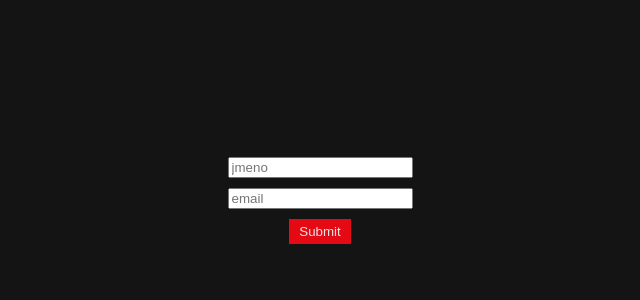
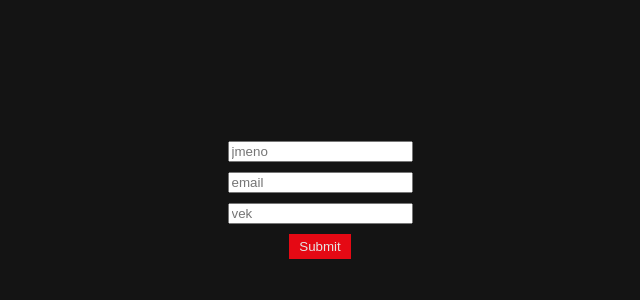
Before and after one commit to Tomixer12321/formular, a React (Create React App) app: page / in a window 1280 px wide. Shown: the top 300 px of the page, without its empty margins (320-960 px from the left). Built offline with nearby package versions, Linux system fonts and the light colour scheme.

Commit message:
added input

```diff
--- a/src/App.js
+++ b/src/App.js
@@ -3,13 +3,14 @@ import { useState } from "react";
 const App = () => {
   const [fullName, setFullName] = useState("");
   const [email, setEmail] = useState("");
+  const [age, setAge] = useState("");
   const [users, setUsers] = useState([]);
 
   const formSubmit = (event) => {
     event.preventDefault();
 
     if (fullName && email) {
-      const oneUser = { fullName: fullName, email: email };
+      const oneUser = { fullName: fullName, email: email, age: age };
       setUsers((users) => {
         return [...users, oneUser];
       });
@@ -18,6 +19,7 @@ const App = () => {
     }
     setFullName("");
     setEmail("");
+    setAge("");
   };
 
   return (
@@ -37,14 +39,24 @@ const App = () => {
           value={email}
           onChange={(event) => setEmail(event.target.value)}
         />
+        <input
+          className="userinfo"
+          type="text"
+          placeholder="vek"
+          value={age}
+          onChange={(event) => setAge(event.target.value)}
+        />
         <input type="submit" />
       </form>
-      {users.map((oneUser,index)=>{
-        const{fullName,email}=oneUser
-        return  <div key={index} className="item">
-          <h2>{fullName}</h2>
-          <h2>{email}</h2>
-        </div>
+      {users.map((oneUser, index) => {
+        const { fullName, email, age } = oneUser;
+        return (
+          <div key={index} className="item">
+            <h2>{fullName}</h2>
+            <h2>{email}</h2>
+            <h2>{age}</h2>
+          </div>
+        );
       })}
     </article>
   );
```
